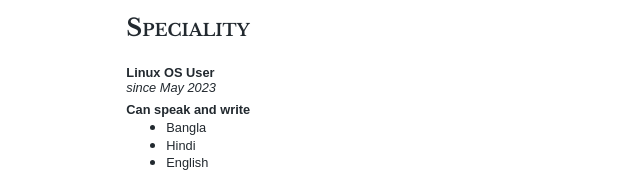
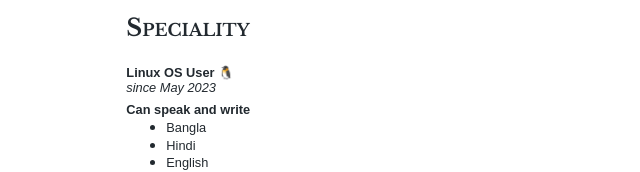
Before and after one commit to husaynrion/me, a plain HTML site: page resume/index.html in a window 1280 px wide. Shown: the part 787-959 px from the top of the page, 319-959 px from the left. Drawn offline with nearby package versions, Linux system fonts and the light colour scheme.

Commit message:
Penguin emoji 🐧

```diff
--- a/resume/index.html
+++ b/resume/index.html
@@ -123,7 +123,7 @@
             Speciality
           </h2>
           <p class="font-bold mt-2">
-            Linux OS User
+            Linux OS User 🐧
           </p>
           <p class="italic">
             since May 2023
```
